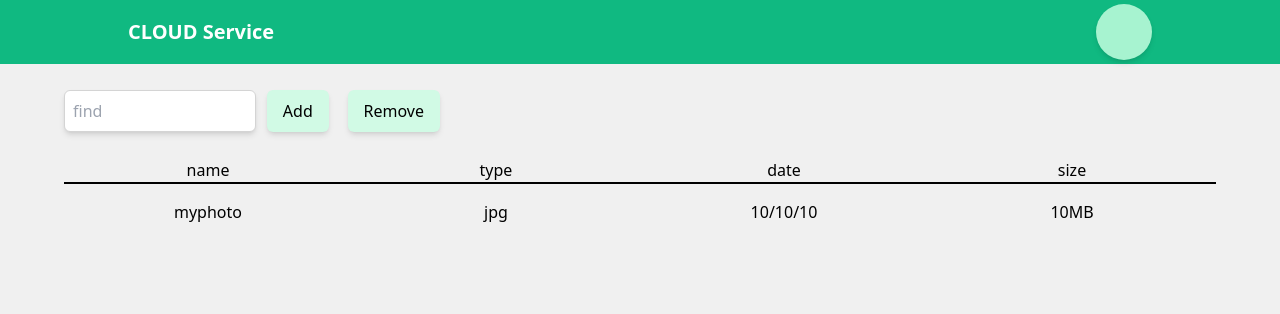
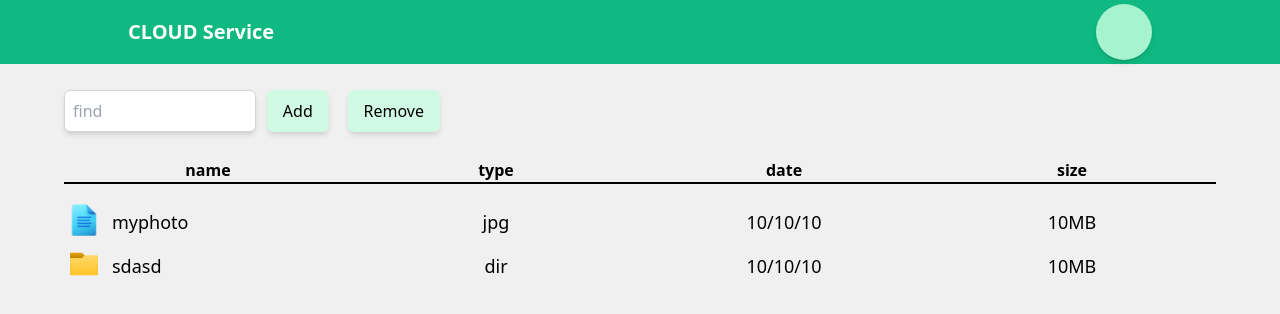
Before and after one commit to hryashik/cloud-v2, a Vue app: page / in a window 1280 px wide. Shown: the top 314 px of the page. Built offline with nearby package versions, Linux system fonts and the light colour scheme; sample sign-in values are in the browser's storage; what vue3-click-away would draw is missing.

Commit message:
add icons, create footer

```diff
--- a/src/pages/main/components/MainBody.vue
+++ b/src/pages/main/components/MainBody.vue
@@ -2,26 +2,45 @@
 import { ref } from "vue";
 import { FileType } from "../../../types/file.ts";
 import StringOfTable from "./StringOfTable.vue";
+import HeaderTable from "./ui/HeaderTable.vue";
 
 const files = ref<FileType[]>([
-   { name: "myphoto", date: "10/10/10", size: "10MB", type: "jpg" },
+   { name: "myphoto", date: "10/10/10", size: "10MB", type: "jpg", id: "1" },
+   { name: "sdasd", date: "10/10/10", size: "10MB", type: "dir", id: "2" },
 ]);
+const activeIds = ref<string[]>([]);
+function setActive(id: string) {
+   if (activeIds.value.includes(id)) {
+      activeIds.value = activeIds.value.filter(el => el !== id);
+   } else {
+      activeIds.value.push(id);
+   }
+}
 </script>
 
 <template v-if="files">
    <div class="mt-4">
-      <StringOfTable
-         class="border-b-2 mb-4 border-black"
-         v-if="files"
-         :name="'name'"
-         :date="'date'"
-         :size="'size'"
-         :type="'type'" />
+      <HeaderTable />
       <StringOfTable
          v-for="element of files"
+         :key="element.id"
+         :id="element.id"
          :name="element.name"
          :date="element.date"
          :size="element.size"
-         :type="element.type" />
+         :type="element.type"
+         :active-ids="activeIds"
+         @click-on-file="setActive" />
+      <div
+         v-if="activeIds.length"
+         class="fixed bottom-0 left-1/3 mb-4 flex w-1/3 items-center justify-between rounded-lg bg-indigo-300 px-8 py-4">
+         <p class="text-lg text-black">
+            Selected: <b>{{ activeIds.length }}</b> files
+         </p>
+         <div class="flex">
+            <p>Rename</p>
+            <p class="underline hover:cursor-pointer">Delete?</p>
+         </div>
+      </div>
    </div>
 </template>
--- a/src/pages/main/components/StringOfTable.vue
+++ b/src/pages/main/components/StringOfTable.vue
@@ -1,16 +1,24 @@
 <script setup lang="ts">
-const { name, type, date, size } = defineProps<{
-   name: string;
-   type: string;
-   date: string;
-   size: string;
-}>();
+import { FileType } from "../../../types/file";
+
+const { name, type, date, size, activeIds, id } = defineProps<
+   FileType & { activeIds: string[] }
+>();
+const emit = defineEmits<{ (e: "clickOnFile", id: string): void }>();
+function clickOnFile() {
+   emit("clickOnFile", id)
+}
 </script>
 
 <template>
-   <div class="grid select-none grid-cols-4 justify-items-center">
-      <div>
-         {{ name }}
+   <div
+      @click="clickOnFile"
+      class="grid select-none grid-cols-4 justify-items-center hover:cursor-pointer text-lg py-2 relative"
+      :class="[activeIds.includes(id) ? 'bg-emerald-200 transition-colors' : '']">
+      <div class="ml-12 justify-self-start">
+         <img v-if="type === 'dir'" class="w-8 absolute bottom-2 left-1" src="assets/folder.png" alt="" >
+         <img v-else class="w-10 absolute bottom-1 left-0" src="assets/file-icon.png" alt="">
+         <p>{{ name }}</p>
       </div>
       <div>
          {{ type }}
@@ -25,5 +33,7 @@ const { name, type, date, size } = defineProps<{
 </template>
 
 <style scoped>
-
+.main > div {
+   border-right: 2px solid black;
+}
 </style>
--- /dev/null
+++ b/src/pages/main/components/ui/HeaderTable.vue
@@ -0,0 +1,8 @@
+<template>
+   <div class="grid select-none grid-cols-4 justify-items-center border-b-2 font-bold border-b-black mb-4">
+      <div>name</div>
+      <div>type</div>
+      <div>date</div>
+      <div>size</div>
+   </div>
+</template>
--- a/src/types/file.ts
+++ b/src/types/file.ts
@@ -2,5 +2,6 @@ export type FileType = {
    name: string,
    type: string,
    size: string,
-   date: string
+   date: string,
+   id: string
 }
```
Also changed, not shown: public/assets/file-icon.png (added), public/assets/folder.png (added).
